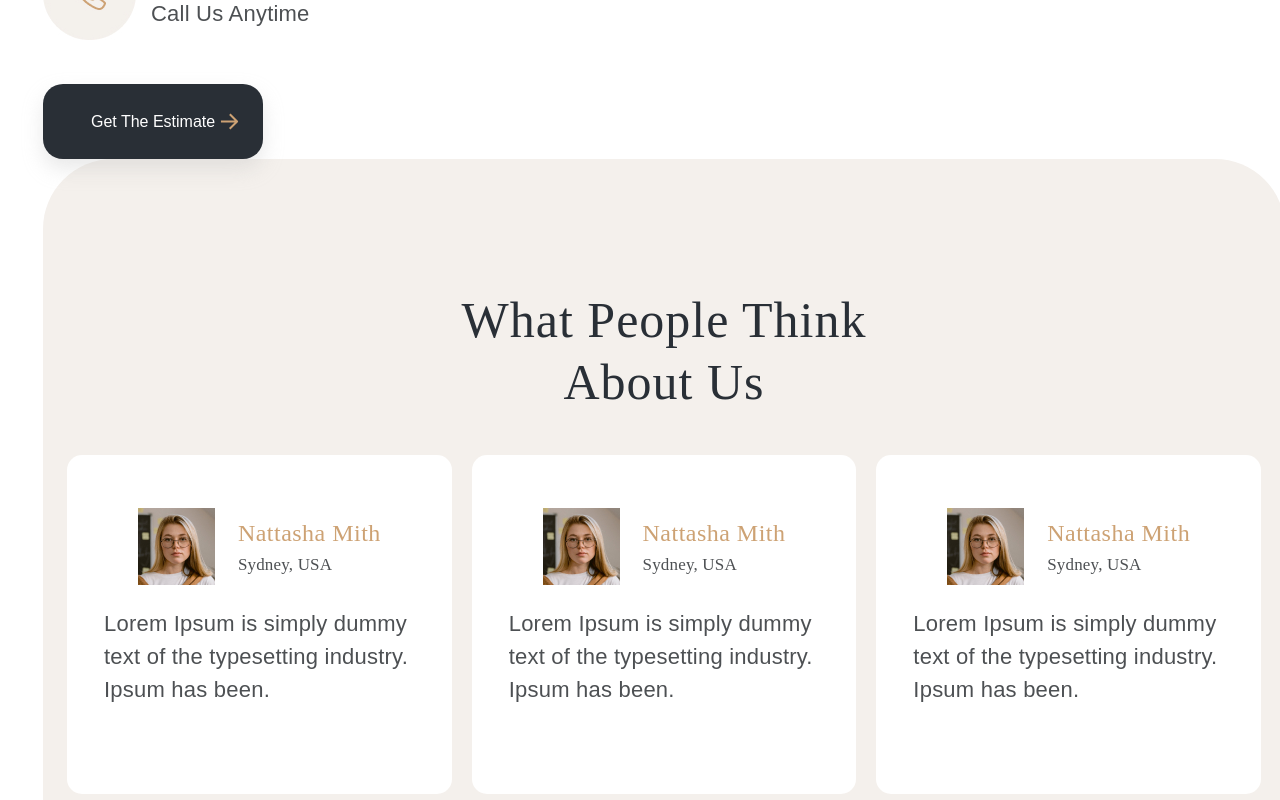
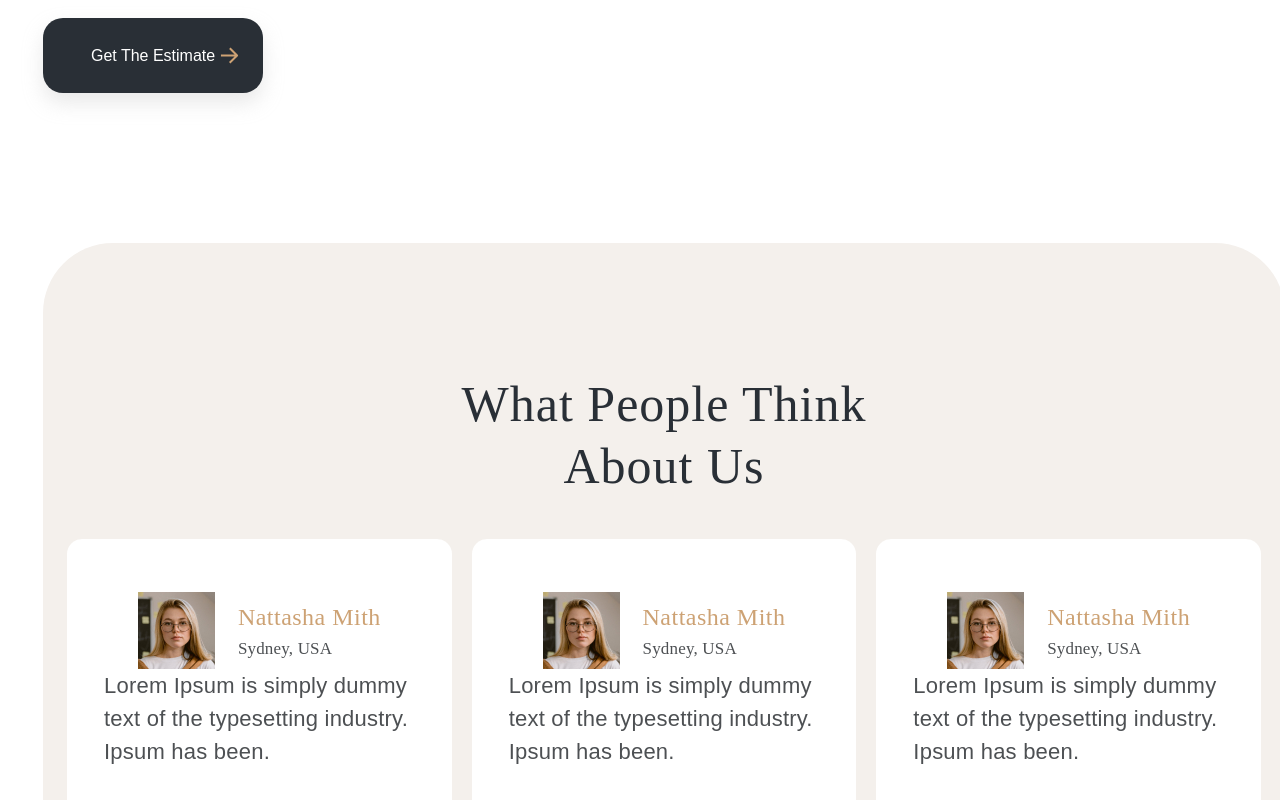
Before and after one commit to LipLip86/design-page, a React (Create React App) app: page / in a window 1280 px wide. Shown: the part 2000-2800 px from the top of the page. Built offline with nearby package versions, Linux system fonts and the light colour scheme.

Commit message:
Counter block fixed

```diff
--- a/src/components/counter/Counter.tsx
+++ b/src/components/counter/Counter.tsx
@@ -5,18 +5,26 @@ import line from "../../assets/Line.png";
 const Counter: any = () => {
   return (
     <div className={s.counter}>
-      <div className={s.counter1}>
+      <div className={s.counter_inner}>
+        <div className={s.counter_inner_item}>
       <h3>12</h3>
       <p>Years of Experience</p>
+      </div>
       <img src={ line } />
+      <div className={s.counter_inner_item}>
       <h3>85</h3>
       <p>Success Projects</p>
+      </div>
       <img src={ line } />
+      <div className={s.counter_inner_item}>
       <h3>15</h3>
       <p>Active Projects</p>
+      </div>
       <img src={ line } />
+      <div className={s.counter_inner_item}>
       <h3>95</h3>
       <p>Happy Customers</p>
+      </div>
       </div>
     </div>
   )
--- a/src/components/counter/counter.module.css
+++ b/src/components/counter/counter.module.css
@@ -1,17 +1,30 @@
 .counter {
-  position:relative;
+  max-height: 457px;
+  height: 100%;
+  display: flex;
+  align-items: center;
+  justify-content: center;
+  /* flex-direction: row;
+  justify-content: space-between; */
+  width: 100%;
+  margin-top: 150px;
+  background-color: #F4F0EC;
+}
+
+.counter_inner {
   display: flex;
   flex-direction: row;
-  justify-content: space-between;
-  width: 100%;
-  margin-top: 150px;
-  background-color:#F4F0EC;
+  padding: 151px 0;
+  gap: 50px;
 }
 
-.counter1 {
-  position: absolute;
-  display: flex;
-  flex-direction: row;
+.counter_inner_item h3, p {
+  margin: 0;
+  padding: 0;
+}
+
+.counter_inner_item {
+  text-align: center;
 }
 
 h3 {
@@ -21,10 +34,6 @@ h3 {
   font-weight: 400;
   font-size: 85px;
   line-height: 125%;
-/* or 106px */
-
-  display: flex;
-  align-items: center;
   letter-spacing: 0.02em;
 }
 
--- a/src/pages/home/index.module.css
+++ b/src/pages/home/index.module.css
@@ -26,8 +26,8 @@
   display: flex;
   flex-direction: column;
   width: 100%;
+  margin: 150px auto;
   max-width: 1199px;
-  margin: 0 auto;
   background: #F4F0EC;
   border-radius: 70px;
   font-family: 'Jost', sans-serif;
```
